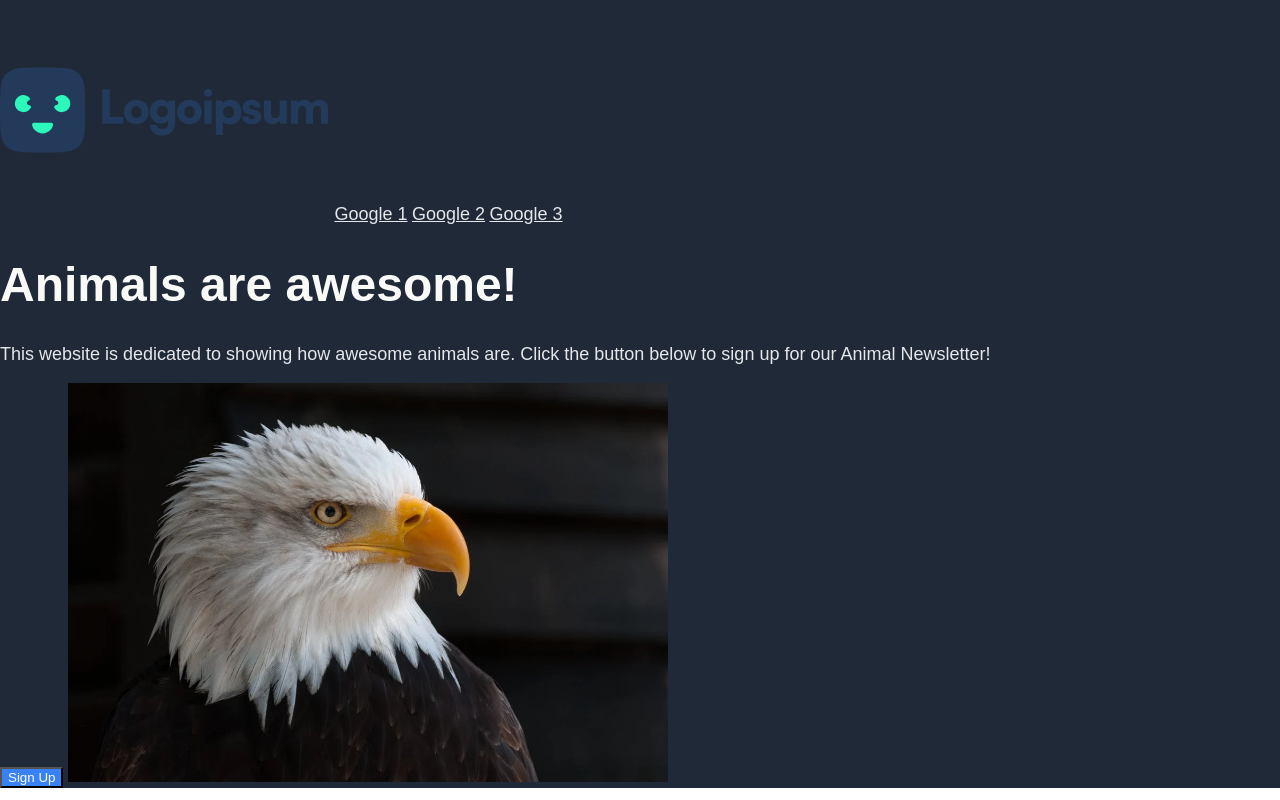
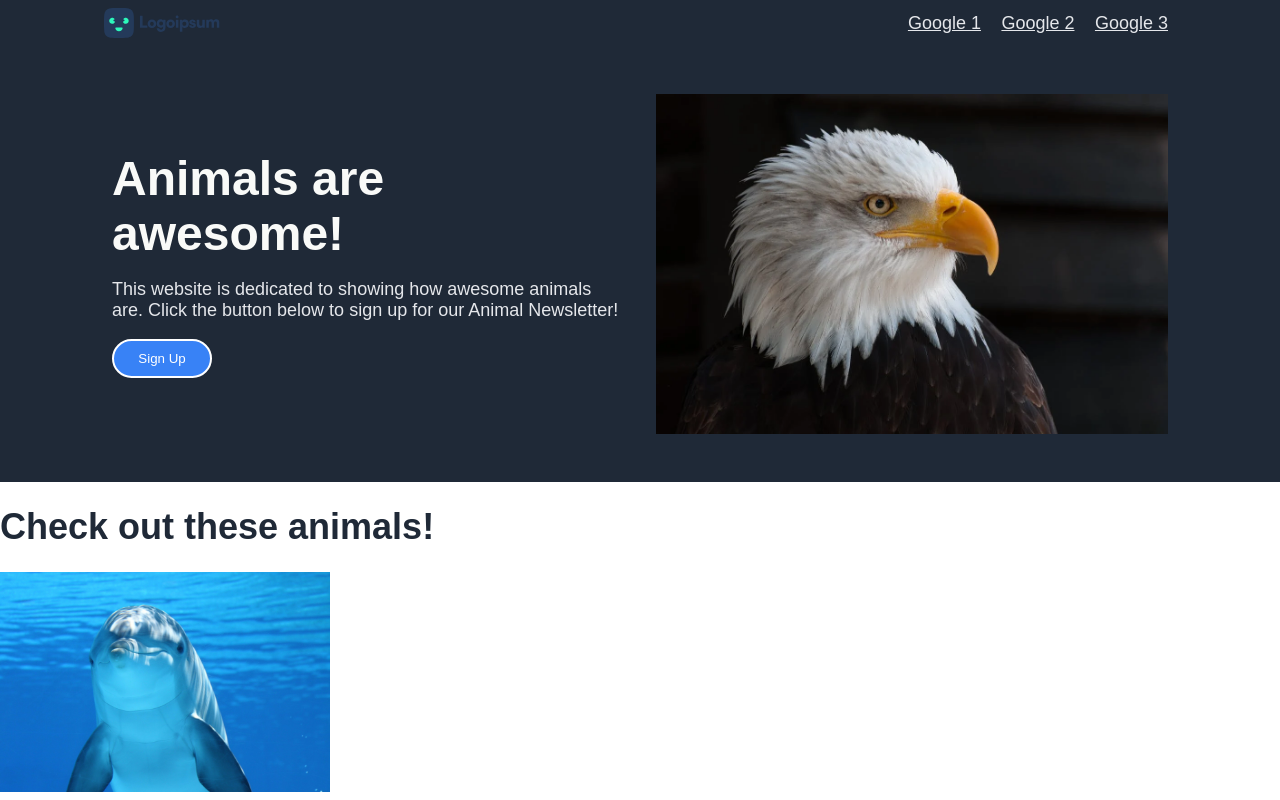
Before and after one commit to cypherbean-io/odin-landing-page, a plain HTML site: page index.html in a window 1280 px wide. Shown: the top 800 px of the page. Drawn offline with Linux system fonts and the light colour scheme.

Commit message:
Position content in section one

```diff
--- a/css/style.css
+++ b/css/style.css
@@ -13,6 +13,26 @@ footer,
   background-color: #1F2937;
 }
 
+.one {
+  padding: 0px 96px;
+}
+
+header {
+  display: flex;
+  padding: 8px;
+  align-items: center;
+  justify-content: space-between;
+}
+
+a {
+  padding: 8px;
+}
+
+.hero {
+  display: flex;
+  padding: 48px 0px;
+}
+
 .three {
   background-color: #E5E7EB;
 }
@@ -23,10 +43,18 @@ button,
   color: white;
 }
 
+button {
+  border: 2px solid white;
+  border-radius: 25px;
+  padding: 10px 20px;
+  width: 100px;
+}
+
 .main-text {
   font-size: 48px;
   font-weight: bolder;
   color: #F9FAF8;
+  margin: 0px;
 }
 
 .secondary-text {
@@ -46,7 +74,22 @@ button,
   color: #1F2937;
 }
 
+.hero-text {
+  margin: 0px 16px;
+  flex: 1;
+  display: flex;
+  flex-direction: column;
+  justify-content: center;
+}
+
 .hero-image {
-  width: 600px;
+  width: 500px;
   height: auto;
+  margin: 0px 16px;
+  flex: 1;
 }
+
+.logo-image {
+  width: auto;
+  height: 30px;
+}
--- a/index.html
+++ b/index.html
@@ -8,15 +8,19 @@
   <body>
     <div class="one">
       <header>
-        <img src="images/logoipsum.svg" alt="logoipsum logo">
+        <img class="logo-image" src="images/logoipsum.svg" alt="logoipsum logo">
+        <div>
           <a class="secondary-text" href="https://www.google.com">Google 1</a>
           <a class="secondary-text" href="https://www.google.com">Google 2</a>
           <a class="secondary-text" href="https://www.google.com">Google 3</a>
+        </div>
       </header>
-      <div>
+      <div class="hero">
+        <div class="hero-text">
           <h1 class="main-text">Animals are awesome!</h1>
           <p class="secondary-text">This website is dedicated to showing how awesome animals are. Click the button below to sign up for our Animal Newsletter!</p>
           <button>Sign Up</button>
+        </div>
         <img class="hero-image" src="images/eagle.jpeg" alt="majestic bald eagle">
       </div>
     </div>
```
Lines whose indentation alone changed are shown as unchanged.
